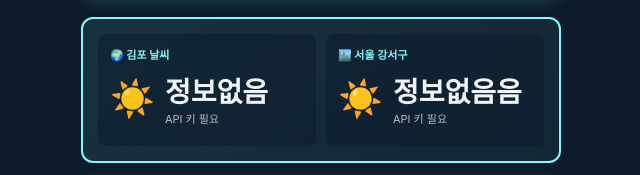
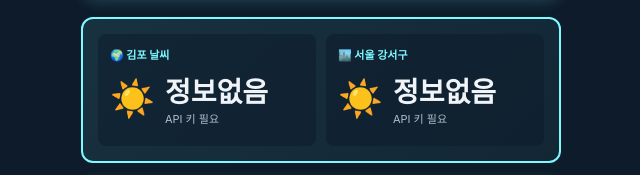
Before and after one commit to ns0408/gimpo-goldline, a website: page index.html in a window 1280 px wide. Shown: the part 319-494 px from the top of the page, 319-959 px from the left. Drawn offline with Linux system fonts and the light colour scheme.

Commit message:
Fix typo in weather temperature display

```diff
--- a/index.html
+++ b/index.html
@@ -404,7 +404,7 @@
                     <div class="weather-main">
                         <div class="weather-icon" id="seoulIcon">☀️</div>
                         <div>
-                            <div class="weather-temp" id="seoulTemp">정보없음음</div>
+                            <div class="weather-temp" id="seoulTemp">정보없음</div>
                             <div class="weather-desc" id="seoulDesc">로딩중...</div>
                         </div>
                     </div>
```
